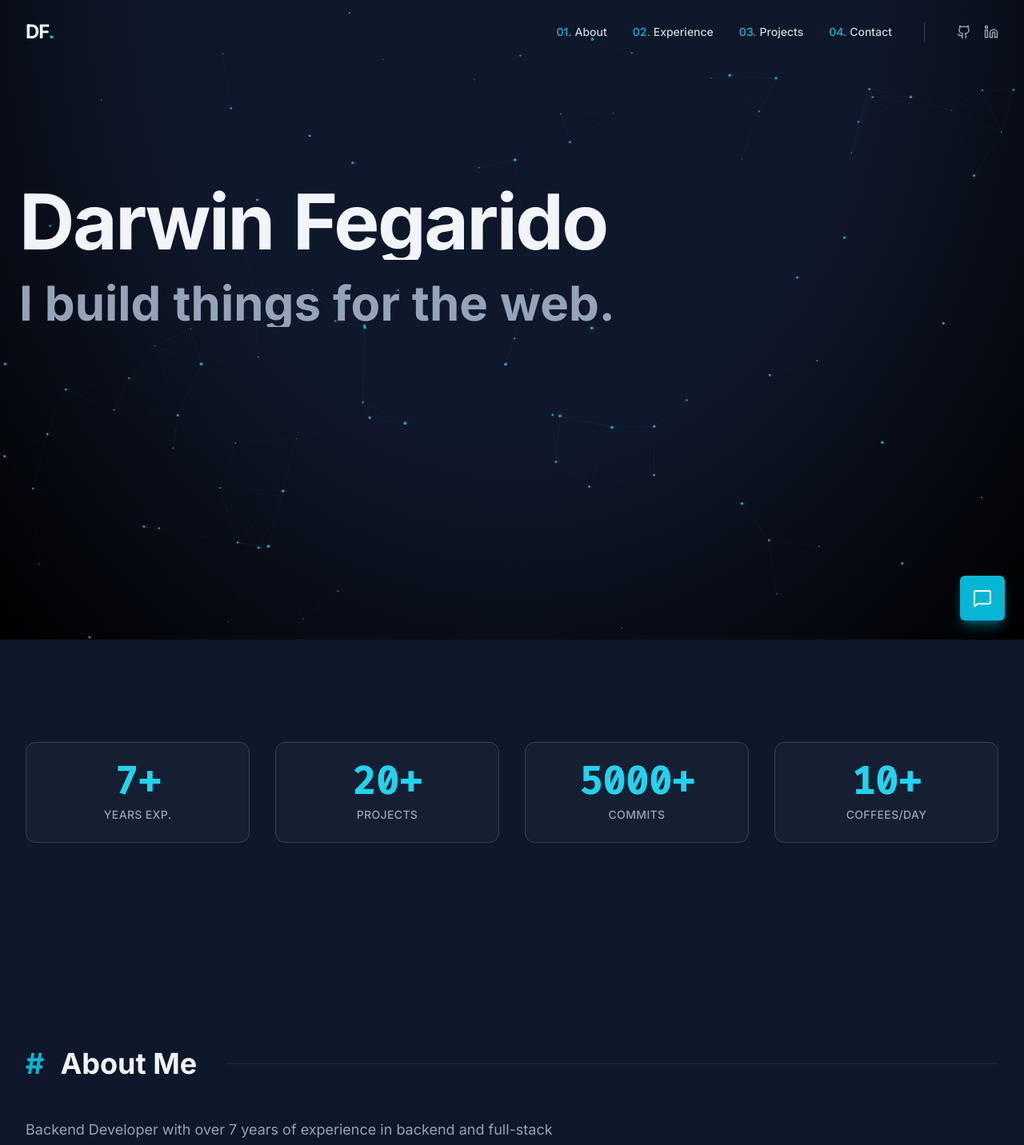
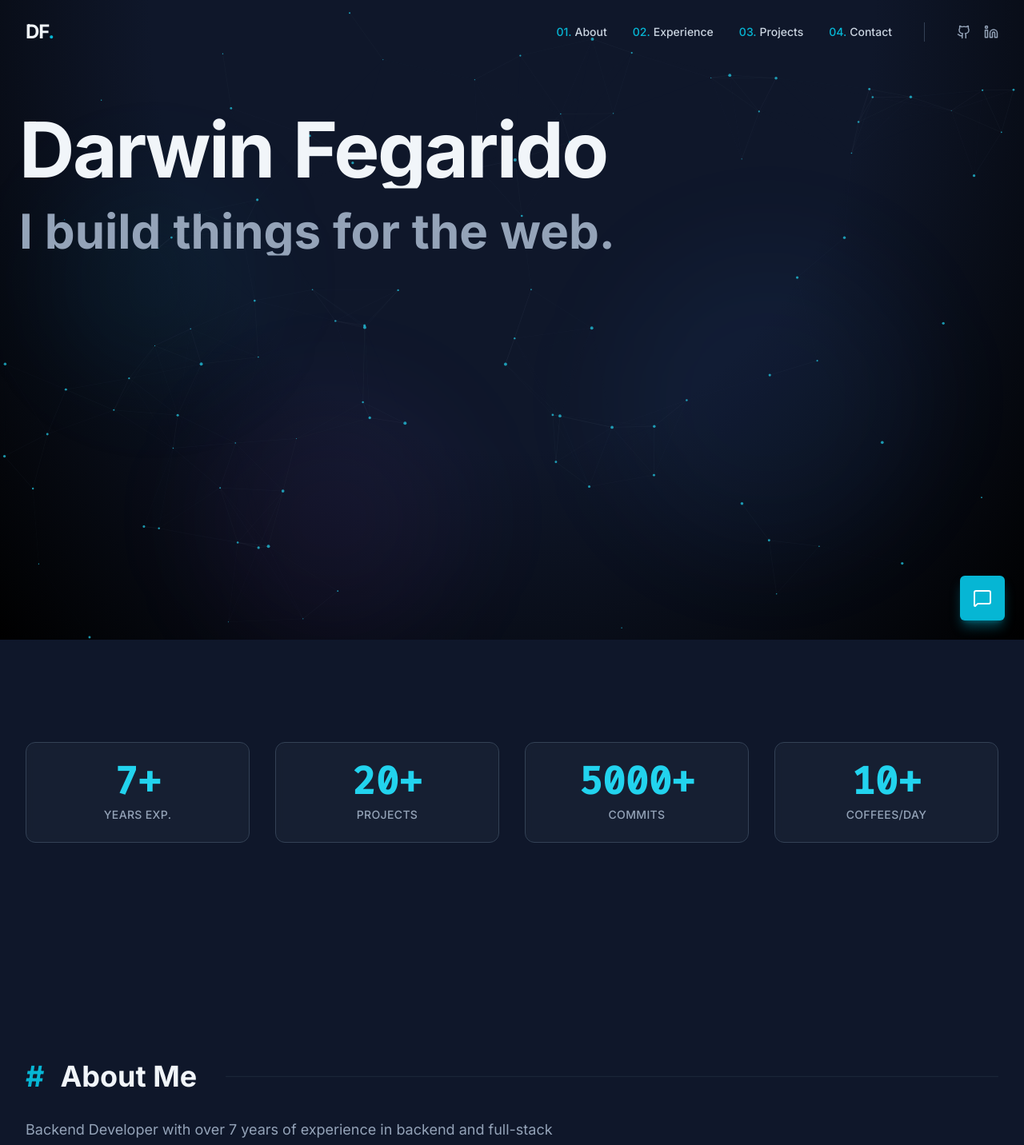
Before and after one commit to dfegarido/portfolio, a React (Vite) app: page / in a window 1280 px wide. Shown: the top 1432 px of the page at 80% size. Built offline with nearby package versions, Linux system fonts and the light colour scheme.

Commit message:
adding parallax scroll

```diff
--- a/App.tsx
+++ b/App.tsx
@@ -11,6 +11,7 @@ import { TextReveal } from './components/TextReveal';
 import { TiltCard } from './components/TiltCard';
 import { Counter } from './components/Counter';
 import { ParticleBackground } from './components/ParticleBackground';
+import { Parallax } from './components/Parallax';
 import {
   PORTFOLIO_OWNER,
   PORTFOLIO_TAGLINE,
@@ -33,6 +34,13 @@ const App: React.FC = () => {
       <div className="fixed inset-0 bg-[radial-gradient(ellipse_at_top,_var(--tw-gradient-stops))] from-slate-900 via-[#0f172a] to-black z-0 pointer-events-none"></div>
       <ParticleBackground />
 
+      {/* Decorative Parallax Background Elements */}
+      <div className="fixed inset-0 z-0 pointer-events-none overflow-hidden">
+        <Parallax offset={150} className="absolute top-[10%] left-[5%] w-64 h-64 bg-cyan-500/5 rounded-full blur-3xl" />
+        <Parallax offset={-200} className="absolute top-[60%] right-[10%] w-96 h-96 bg-blue-500/5 rounded-full blur-3xl" />
+        <Parallax offset={100} className="absolute bottom-[10%] left-[20%] w-80 h-80 bg-purple-500/5 rounded-full blur-3xl" />
+      </div>
+
       <Navigation />
 
       <main className="relative z-10">
@@ -40,6 +48,7 @@ const App: React.FC = () => {
         <section className="min-h-screen flex flex-col justify-center px-6 relative overflow-hidden">
           {/* Main Hero Content */}
           <div className="max-w-7xl mx-auto w-full pt-16">
+            <Parallax offset={100} direction="down">
               <div className="space-y-6 max-w-4xl">
                 <motion.div
                   initial={{ opacity: 0, y: 20 }}
@@ -101,6 +110,7 @@ const App: React.FC = () => {
                    <div className="h-px w-20 bg-slate-700 ml-2"></div>
                 </motion.div>
               </div>
+            </Parallax>
           </div>
 
           <motion.div
@@ -151,6 +161,7 @@ const App: React.FC = () => {
             </div>
 
             <div className="md:col-span-5 relative group perspective-1000">
+              <Parallax offset={40} className="relative z-10">
                 <motion.div
                   initial={{ opacity: 0, scale: 0.8 }}
                   whileInView={{ opacity: 1, scale: 1 }}
@@ -171,6 +182,8 @@ const App: React.FC = () => {
                       />
                   </div>
                 </motion.div>
+              </Parallax>
+              <Parallax offset={-20} className="absolute -inset-4 border border-cyan-500/10 rounded-3xl -z-10 pointer-events-none" />
             </div>
           </div>
         </Section>
@@ -195,8 +208,8 @@ const App: React.FC = () => {
           <SectionTitle subtitle="A showcase of my recent development work">Some Things I've Built</SectionTitle>
           <div className="space-y-24 md:space-y-32">
             {PROJECTS.map((project, index) => (
+              <Parallax key={project.id} offset={50 * (index % 2 === 0 ? 1 : -1)}>
                 <motion.div
-                key={project.id}
                   initial={{ opacity: 0, y: 100 }}
                   whileInView={{ opacity: 1, y: 0 }}
                   viewport={{ once: true, margin: "-100px" }}
@@ -206,6 +219,7 @@ const App: React.FC = () => {
                     <ProjectCard project={project} index={index} />
                   </TiltCard>
                 </motion.div>
+              </Parallax>
             ))}
           </div>
         </Section>
@@ -215,16 +229,12 @@ const App: React.FC = () => {
           <div className="absolute inset-0 bg-gradient-to-b from-slate-900 via-transparent to-slate-900"></div>
           <div className="relative z-10">
             <SectionTitle>Other Skills & Tools</SectionTitle>
-            <motion.div
+            <div
                className="grid grid-cols-2 sm:grid-cols-3 md:grid-cols-4 lg:grid-cols-6 gap-6"
-               initial={{ opacity: 0 }}
-               whileInView={{ opacity: 1 }}
-               viewport={{ once: true }}
-               transition={{ staggerChildren: 0.1 }}
             >
               {SKILLS.map((skill, idx) => (
+                <Parallax key={skill.name} offset={20 + (idx % 3) * 10} direction={idx % 2 === 0 ? 'up' : 'down'}>
                   <motion.div
-                  key={skill.name}
                     initial={{ opacity: 0, scale: 0.8 }}
                     whileInView={{ opacity: 1, scale: 1 }}
                     viewport={{ once: true }}
@@ -237,8 +247,9 @@ const App: React.FC = () => {
                     </div>
                     <span className="font-medium text-slate-300 text-center">{skill.name}</span>
                   </motion.div>
+                </Parallax>
               ))}
-            </motion.div>
+            </div>
           </div>
         </Section>
 
--- /dev/null
+++ b/components/Parallax.tsx
@@ -0,0 +1,60 @@
+import React, { useRef } from 'react';
+import { motion, useScroll, useTransform, useSpring } from 'framer-motion';
+
+interface ParallaxProps {
+  children: React.ReactNode;
+  offset?: number;
+  className?: string;
+  direction?: 'up' | 'down';
+}
+
+export const Parallax: React.FC<ParallaxProps> = ({
+  children,
+  offset = 50,
+  className = "",
+  direction = 'up'
+}) => {
+  const ref = useRef(null);
+  const { scrollYProgress } = useScroll({
+    target: ref,
+    offset: ["start end", "end start"]
+  });
+
+  const yValue = direction === 'up' ? [-offset, offset] : [offset, -offset];
+  const y = useTransform(scrollYProgress, [0, 1], yValue);
+
+  // Smooth out the motion
+  const springY = useSpring(y, {
+    stiffness: 100,
+    damping: 30,
+    restDelta: 0.001
+  });
+
+  return (
+    <motion.div
+      ref={ref}
+      style={{ y: springY }}
+      className={className}
+    >
+      {children}
+    </motion.div>
+  );
+};
+
+export const ParallaxText: React.FC<{ children: string; baseVelocity?: number }> = ({
+  children,
+  baseVelocity = 5
+}) => {
+  // This is for horizontal infinite scroll parallax, but we might not need it yet.
+  // Keeping it as a placeholder if we want to add scrolling text later.
+  return (
+    <div className="overflow-hidden whitespace-nowrap flex flex-nowrap">
+      <motion.div className="flex font-bold uppercase text-6xl gap-10">
+        <span>{children} </span>
+        <span>{children} </span>
+        <span>{children} </span>
+        <span>{children} </span>
+      </motion.div>
+    </div>
+  );
+};
--- a/components/Section.tsx
+++ b/components/Section.tsx
@@ -1,5 +1,6 @@
 import React from 'react';
 import { motion } from 'framer-motion';
+import { Parallax } from './Parallax';
 
 interface SectionProps {
   id: string;
@@ -16,16 +17,17 @@ export const Section: React.FC<SectionProps> = ({ id, className = '', children }
 };
 
 export const SectionTitle: React.FC<{ children: React.ReactNode, subtitle?: string }> = ({ children, subtitle }) => (
+  <Parallax offset={20} className="mb-12">
     <motion.div
       initial={{ opacity: 0, y: 30 }}
       whileInView={{ opacity: 1, y: 0 }}
       viewport={{ once: true, margin: "-50px" }}
       transition={{ duration: 0.6, ease: "easeOut" }}
-    className="mb-12"
     >
       <h2 className="text-3xl md:text-4xl font-bold text-slate-100 flex items-center gap-3 after:content-[''] after:h-px after:flex-1 after:bg-slate-800 after:ml-6">
         <span className="text-primary mr-2">#</span>{children}
       </h2>
       {subtitle && <p className="mt-4 text-slate-400 max-w-2xl text-lg">{subtitle}</p>}
     </motion.div>
+  </Parallax>
 );
```
Lines whose indentation alone changed are shown as unchanged.
